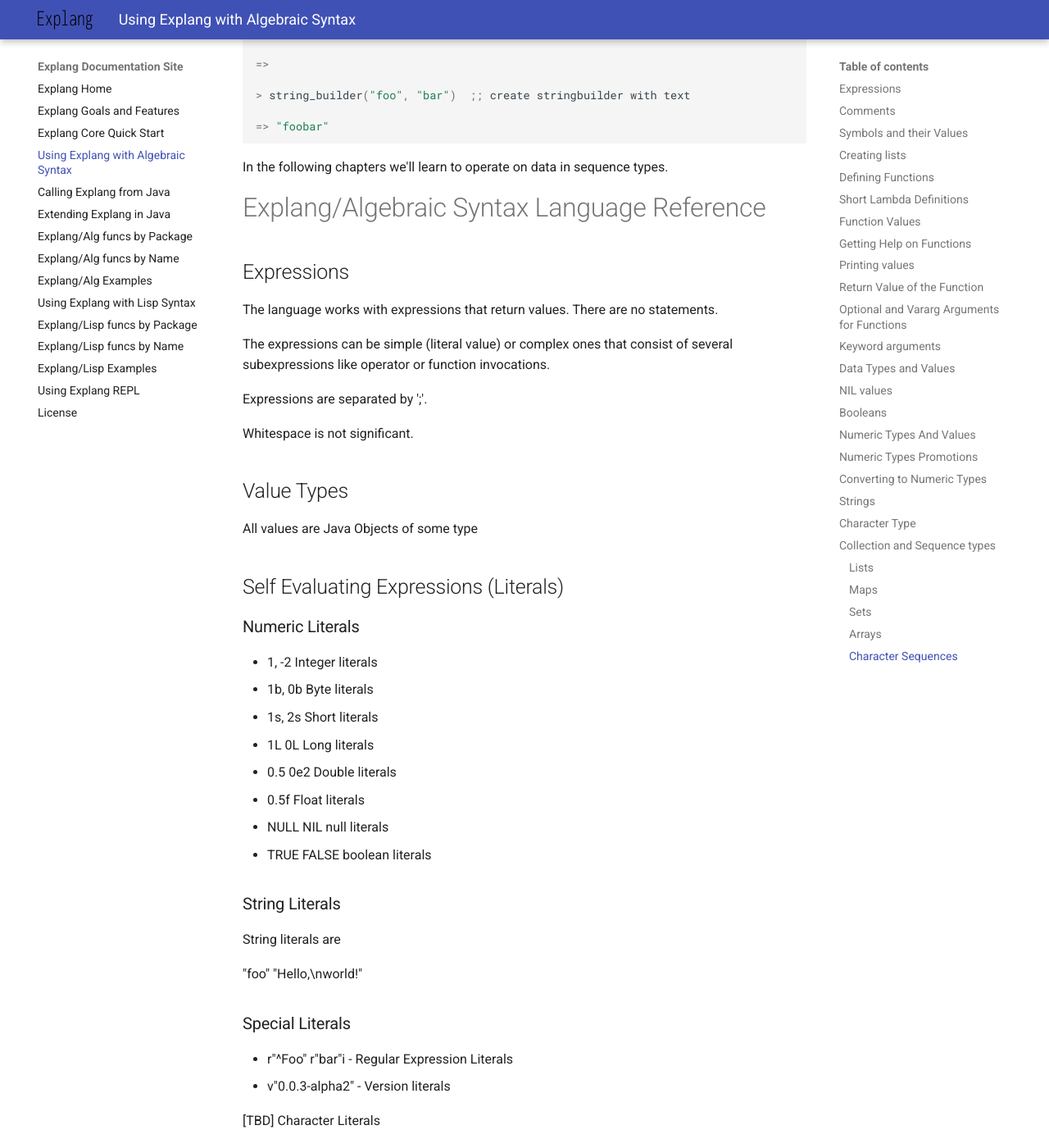
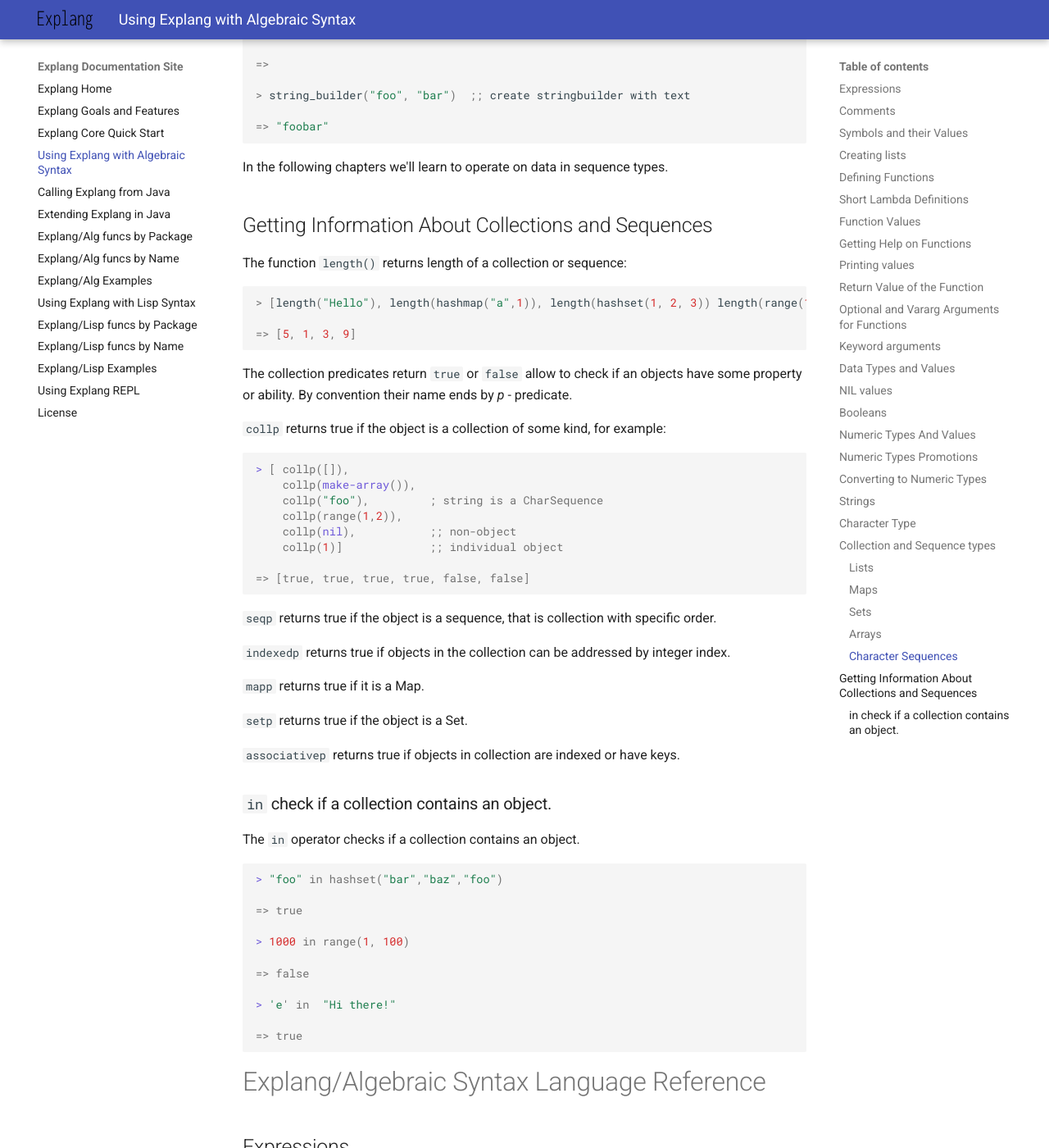
Before and after one commit to opsit-io/opsit-explang-docs, an MkDocs documentation site: the page built from docs/explang-alg.md, in a window 1280 px wide and 1400 px high, scrolled down 17748 px. Shown: the whole window at 82% size. Built offline with MkDocs 1.6.1 and Material for MkDocs 9.7.7, drawn with Linux system fonts in a browser that asks for light colours.

Commit message:
feat: add chapter on getting information on collections and sequences

````diff
--- a/docs/explang-alg.md
+++ b/docs/explang-alg.md
@@ -1010,6 +1010,65 @@
 ```
 
 In the following chapters we'll learn to operate on data in sequence types.
+
+
+Getting Information About Collections and Sequences
+----------------------------------------------------
+
+The function `length()` returns length of a collection or sequence:
+
+```julia
+> [length("Hello"), length(hashmap("a",1)), length(hashset(1, 2, 3)) length(range(1, 10))]
+
+=> [5, 1, 3, 9]
+```
+
+The collection predicates return `true` or `false` allow to check if an objects have some
+property or ability. By convention their name ends by _p_ - predicate.
+
+
+`collp` returns true if the object is a collection of some kind, for example:
+
+```lisp
+> [ collp([]),
+    collp(make-array()),
+    collp("foo"),         ; string is a CharSequence
+    collp(range(1,2)),
+    collp(nil),           ;; non-object
+    collp(1)]             ;; individual object
+
+=> [true, true, true, true, false, false]
+```
+
+`seqp` returns true if the object is a sequence, that is collection with specific order.
+
+`indexedp` returns true if objects in the collection can be addressed by integer index.
+
+`mapp` returns true if it is a Map.
+
+`setp` returns true if the object is a Set.
+
+`associativep` returns true if objects in collection are indexed or have keys.
+
+
+### `in` check if a collection contains an object.
+
+The `in` operator checks if a collection contains an object.
+
+```lisp
+> "foo" in hashset("bar","baz","foo")
+
+=> true
+
+> 1000 in range(1, 100)
+
+=> false
+
+> 'e' in  "Hi there!"
+
+=> true
+```
+
 
 
 
````
Also changed, not shown: docs/explang-lisp.md (+5 -6 lines).
